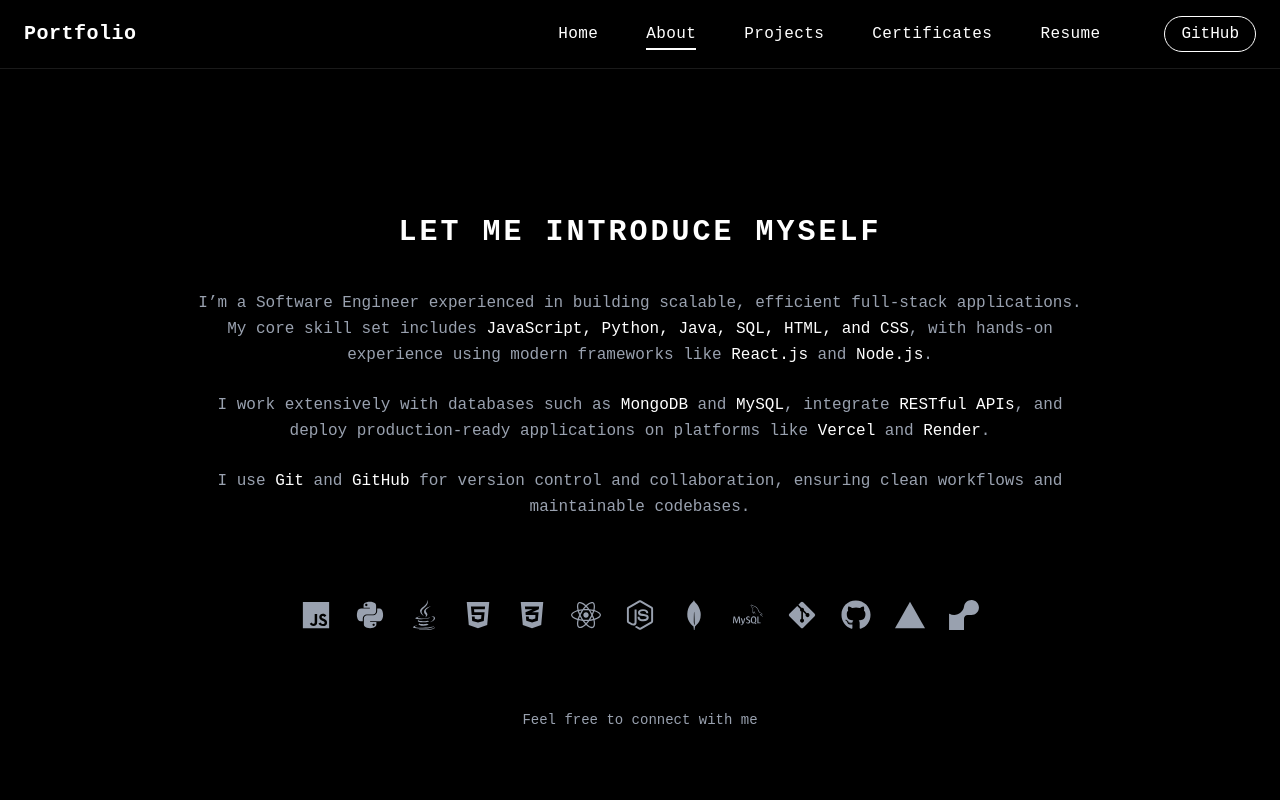
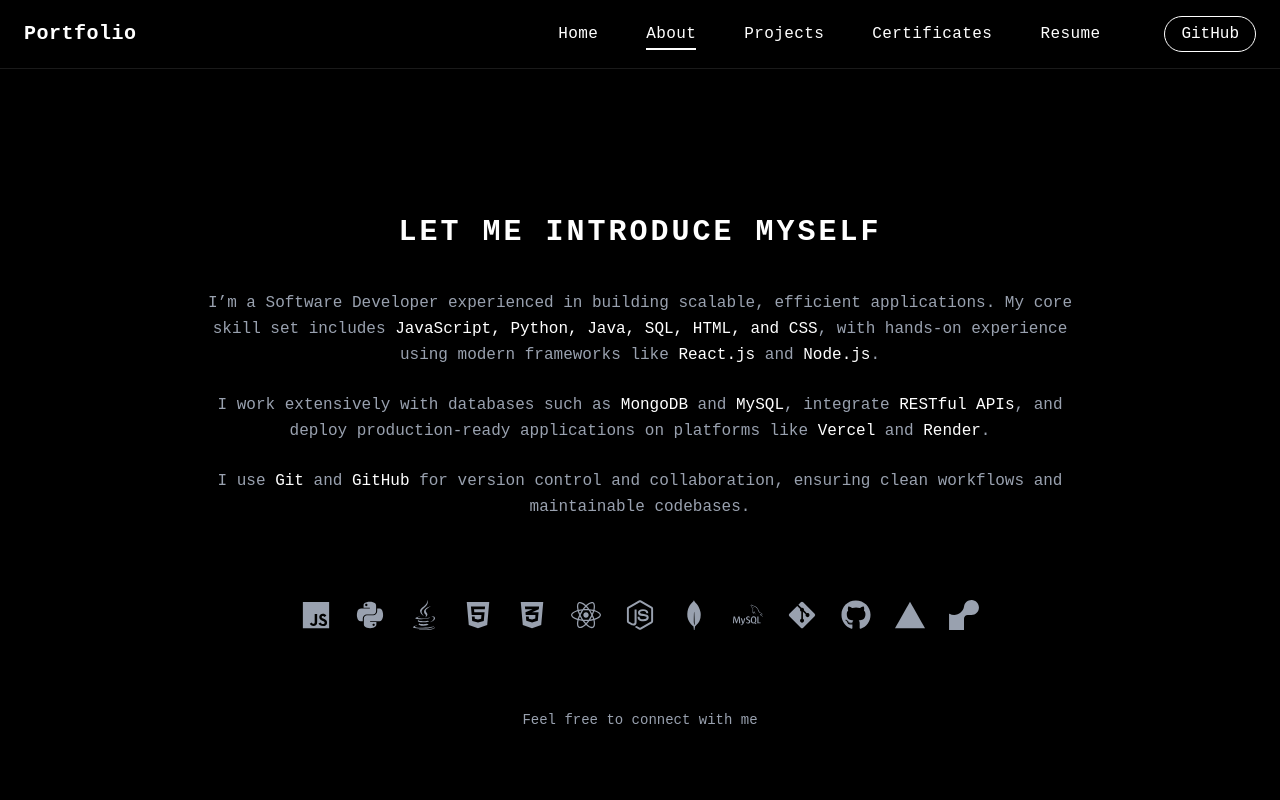
Before and after one commit to BIMALA-VENU-MADHAV/Portfolio, a React (Vite) app: page /about in a window 1280 px wide. Shown: the top 800 px of the page. Built offline with nearby package versions, Linux system fonts and the light colour scheme; a web font is replaced by a local one.

Commit message:
Portfolio

```diff
--- a/src/Pages/About.jsx
+++ b/src/Pages/About.jsx
@@ -43,8 +43,8 @@ const About = () => {
 
         <div className="space-y-6 text-sm sm:text-base text-gray-400 leading-relaxed">
           <p>
-            I’m a Software Engineer experienced in building scalable, efficient
-            full-stack applications. My core skill set includes{" "}
+            I’m a Software Developer experienced in building scalable, efficient
+             applications. My core skill set includes{" "}
             <span className="text-white">
               JavaScript, Python, Java, SQL, HTML, and CSS
             </span>
```
